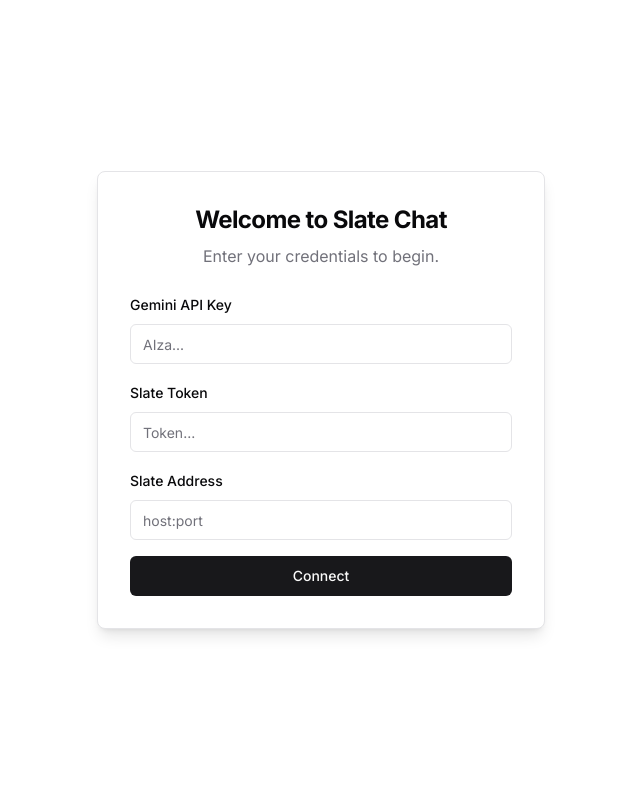
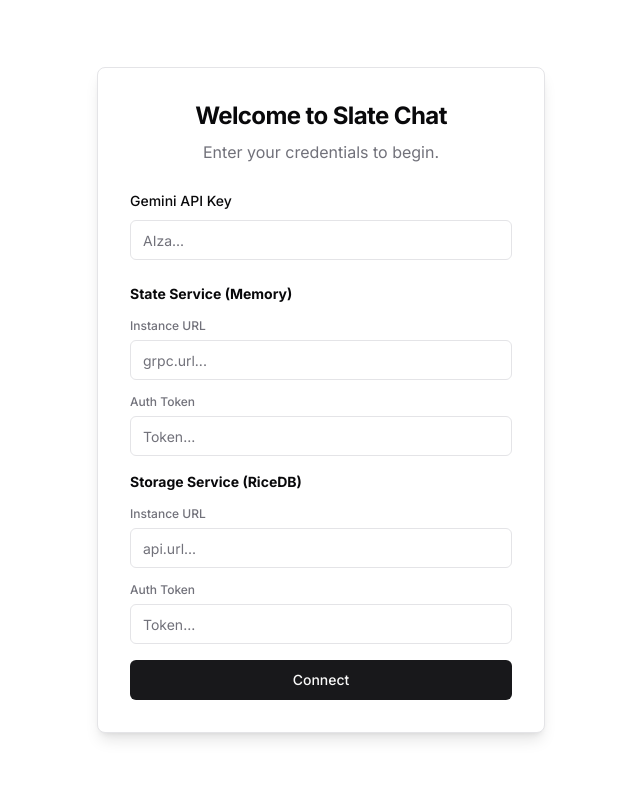
Before and after one commit to shankha98/slate_demo, a FastAPI app: page / in a window 1280 px wide. Shown: the whole page, without its empty margins (319-959 px from the left). Run offline with FastAPI, Linux system fonts and the light colour scheme; some libraries are stand-ins or nearby versions.

Commit message:
feat: Refactor agent configuration to consolidate legacy parameters and enhance template context

```diff
--- a/app/main.py
+++ b/app/main.py
@@ -1,3 +1,4 @@
+import os
 import json
 import sys
 import uuid
@@ -41,7 +42,21 @@
 
 @app.get("/", response_class=HTMLResponse)
 async def get(request: Request):
-    return templates.TemplateResponse(request=request, name="index.html")
+    # Pass defaults from environment
+    defaults = {
+        "gemini_key": os.getenv("GEMINI_API_KEY", ""),
+        "state_instance_url": os.getenv("STATE_INSTANCE_URL", "")
+        or os.getenv("SLATE_ADDRESS", ""),
+        "state_auth_token": os.getenv("STATE_AUTH_TOKEN", "")
+        or os.getenv("SLATE_TOKEN", ""),
+        "storage_instance_url": os.getenv("STORAGE_INSTANCE_URL", ""),
+        "storage_auth_token": os.getenv("STORAGE_AUTH_TOKEN", ""),
+        "storage_user": os.getenv("STORAGE_USER", "admin"),
+        "storage_http_port": os.getenv("STORAGE_HTTP_PORT", "80"),
+    }
+    return templates.TemplateResponse(
+        request=request, name="index.html", context=defaults
+    )
 
 
 class ConnectionManager:
@@ -82,8 +97,16 @@
     # Extract optional config from query params
     query_params = websocket.query_params
     gemini_key = query_params.get("gemini_key")
+
+    # Legacy params
     slate_token = query_params.get("slate_token")
     slate_address = query_params.get("slate_address")
+
+    # New params
+    state_instance_url = query_params.get("state_instance_url")
+    state_auth_token = query_params.get("state_auth_token")
+    storage_instance_url = query_params.get("storage_instance_url")
+    storage_auth_token = query_params.get("storage_auth_token")
 
     # Notify client of both IDs
     await websocket.send_json(
@@ -101,6 +124,10 @@
         run_id=run_id,
         logger=logger,
         gemini_key=gemini_key,
+        state_instance_url=state_instance_url,
+        state_auth_token=state_auth_token,
+        storage_instance_url=storage_instance_url,
+        storage_auth_token=storage_auth_token,
         slate_token=slate_token,
         slate_address=slate_address,
     )
--- a/app/templates/index.html
+++ b/app/templates/index.html
@@ -1,4 +1,4 @@
-<!DOCTYPE html>
+<!doctype html>
 <html lang="en">
   <head>
     <meta charset="UTF-8" />
@@ -174,25 +174,63 @@
               id="init-gemini-key"
               class="flex h-10 w-full rounded-md border border-input bg-background px-3 py-2 text-sm ring-offset-background placeholder:text-muted-foreground focus-visible:outline-none focus-visible:ring-2 focus-visible:ring-ring focus-visible:ring-offset-2"
               placeholder="AIza..."
+              value="{{ gemini_key }}"
             />
           </div>
-          <div class="space-y-2">
-            <label class="text-sm font-medium">Slate Token</label>
+          <div class="grid grid-cols-1 gap-2">
+            <label class="text-sm font-bold mt-2">State Service (Memory)</label>
+            <div class="space-y-1">
+              <label class="text-xs font-medium text-muted-foreground"
+                >Instance URL</label
+              >
+              <input
+                type="text"
+                id="init-state-url"
+                class="flex h-10 w-full rounded-md border border-input bg-background px-3 py-2 text-sm ring-offset-background placeholder:text-muted-foreground focus-visible:outline-none focus-visible:ring-2 focus-visible:ring-ring focus-visible:ring-offset-2"
+                placeholder="grpc.url..."
+                value="{{ state_instance_url }}"
+              />
+            </div>
+            <div class="space-y-1">
+              <label class="text-xs font-medium text-muted-foreground"
+                >Auth Token</label
+              >
               <input
                 type="password"
-              id="init-slate-token"
+                id="init-state-token"
                 class="flex h-10 w-full rounded-md border border-input bg-background px-3 py-2 text-sm ring-offset-background placeholder:text-muted-foreground focus-visible:outline-none focus-visible:ring-2 focus-visible:ring-ring focus-visible:ring-offset-2"
                 placeholder="Token..."
+                value="{{ state_auth_token }}"
               />
             </div>
-          <div class="space-y-2">
-            <label class="text-sm font-medium">Slate Address</label>
+
+            <label class="text-sm font-bold mt-2"
+              >Storage Service (RiceDB)</label
+            >
+            <div class="space-y-1">
+              <label class="text-xs font-medium text-muted-foreground"
+                >Instance URL</label
+              >
               <input
                 type="text"
-              id="init-slate-address"
+                id="init-storage-url"
                 class="flex h-10 w-full rounded-md border border-input bg-background px-3 py-2 text-sm ring-offset-background placeholder:text-muted-foreground focus-visible:outline-none focus-visible:ring-2 focus-visible:ring-ring focus-visible:ring-offset-2"
-              placeholder="host:port"
+                placeholder="api.url..."
+                value="{{ storage_instance_url }}"
               />
+            </div>
+            <div class="space-y-1">
+              <label class="text-xs font-medium text-muted-foreground"
+                >Auth Token</label
+              >
+              <input
+                type="password"
+                id="init-storage-token"
+                class="flex h-10 w-full rounded-md border border-input bg-background px-3 py-2 text-sm ring-offset-background placeholder:text-muted-foreground focus-visible:outline-none focus-visible:ring-2 focus-visible:ring-ring focus-visible:ring-offset-2"
+                placeholder="Token..."
+                value="{{ storage_auth_token }}"
+              />
+            </div>
           </div>
 
           <div id="init-error" class="text-sm text-destructive hidden"></div>
@@ -235,23 +273,57 @@
               placeholder="AIza..."
             />
           </div>
-          <div class="space-y-2">
-            <label class="text-sm font-medium">Slate Token</label>
+
+          <div class="grid grid-cols-1 gap-2">
+            <label class="text-sm font-bold mt-2">State Service (Memory)</label>
+            <div class="space-y-1">
+              <label class="text-xs font-medium text-muted-foreground"
+                >Instance URL</label
+              >
+              <input
+                type="text"
+                id="state-url"
+                class="flex h-10 w-full rounded-md border border-input bg-background px-3 py-2 text-sm ring-offset-background placeholder:text-muted-foreground focus-visible:outline-none focus-visible:ring-2 focus-visible:ring-ring focus-visible:ring-offset-2"
+                placeholder="grpc.url..."
+              />
+            </div>
+            <div class="space-y-1">
+              <label class="text-xs font-medium text-muted-foreground"
+                >Auth Token</label
+              >
               <input
                 type="password"
-              id="slate-token"
+                id="state-token"
                 class="flex h-10 w-full rounded-md border border-input bg-background px-3 py-2 text-sm ring-offset-background placeholder:text-muted-foreground focus-visible:outline-none focus-visible:ring-2 focus-visible:ring-ring focus-visible:ring-offset-2"
                 placeholder="Token..."
               />
             </div>
-          <div class="space-y-2">
-            <label class="text-sm font-medium">Slate Address</label>
+
+            <label class="text-sm font-bold mt-2"
+              >Storage Service (RiceDB)</label
+            >
+            <div class="space-y-1">
+              <label class="text-xs font-medium text-muted-foreground"
+                >Instance URL</label
+              >
               <input
                 type="text"
-              id="slate-address"
+                id="storage-url"
                 class="flex h-10 w-full rounded-md border border-input bg-background px-3 py-2 text-sm ring-offset-background placeholder:text-muted-foreground focus-visible:outline-none focus-visible:ring-2 focus-visible:ring-ring focus-visible:ring-offset-2"
-              placeholder="host:port"
+                placeholder="api.url..."
               />
+            </div>
+            <div class="space-y-1">
+              <label class="text-xs font-medium text-muted-foreground"
+                >Auth Token</label
+              >
+              <input
+                type="password"
+                id="storage-token"
+                class="flex h-10 w-full rounded-md border border-input bg-background px-3 py-2 text-sm ring-offset-background placeholder:text-muted-foreground focus-visible:outline-none focus-visible:ring-2 focus-visible:ring-ring focus-visible:ring-offset-2"
+                placeholder="Token..."
+              />
+            </div>
           </div>
           <div class="border-t border-border pt-4 mt-4">
             <label class="text-sm font-medium">Slate Memory ID (run_id)</label>
@@ -1710,11 +1782,16 @@
 
       // Inputs
       const initGeminiKey = document.getElementById("init-gemini-key");
-      const initSlateToken = document.getElementById("init-slate-token");
-      const initSlateAddress = document.getElementById("init-slate-address");
+      const initStateUrl = document.getElementById("init-state-url");
+      const initStateToken = document.getElementById("init-state-token");
+      const initStorageUrl = document.getElementById("init-storage-url");
+      const initStorageToken = document.getElementById("init-storage-token");
+
       const geminiKeyInput = document.getElementById("gemini-key");
-      const slateTokenInput = document.getElementById("slate-token");
-      const slateAddressInput = document.getElementById("slate-address");
+      const stateUrlInput = document.getElementById("state-url");
+      const stateTokenInput = document.getElementById("state-token");
+      const storageUrlInput = document.getElementById("storage-url");
+      const storageTokenInput = document.getElementById("storage-token");
 
       let ws;
 
@@ -1745,35 +1822,64 @@
       function getStoredCreds() {
         return {
           geminiKey: localStorage.getItem("gemini_api_key"),
-          slateToken: localStorage.getItem("slate_token"),
-          slateAddress: localStorage.getItem("slate_address"),
+          stateUrl: localStorage.getItem("state_url"),
+          stateToken: localStorage.getItem("state_token"),
+          storageUrl: localStorage.getItem("storage_url"),
+          storageToken: localStorage.getItem("storage_token"),
           runId: getRunId(),
         };
       }
 
-      function saveCreds(geminiKey, slateToken, slateAddress) {
+      function saveCreds(
+        geminiKey,
+        stateUrl,
+        stateToken,
+        storageUrl,
+        storageToken,
+      ) {
         localStorage.setItem("gemini_api_key", geminiKey);
-        localStorage.setItem("slate_token", slateToken);
-        localStorage.setItem("slate_address", slateAddress);
+        localStorage.setItem("state_url", stateUrl);
+        localStorage.setItem("state_token", stateToken);
+        if (storageUrl) localStorage.setItem("storage_url", storageUrl);
+        if (storageToken) localStorage.setItem("storage_token", storageToken);
 
         // Sync inputs
         geminiKeyInput.value = geminiKey;
-        slateTokenInput.value = slateToken;
-        slateAddressInput.value = slateAddress;
+        stateUrlInput.value = stateUrl;
+        stateTokenInput.value = stateToken;
+        storageUrlInput.value = storageUrl || "";
+        storageTokenInput.value = storageToken || "";
+
         initGeminiKey.value = geminiKey;
-        initSlateToken.value = slateToken;
-        initSlateAddress.value = slateAddress;
+        initStateUrl.value = stateUrl;
+        initStateToken.value = stateToken;
+        initStorageUrl.value = storageUrl || "";
+        initStorageToken.value = storageToken || "";
       }
 
       function checkCreds() {
         const creds = getStoredCreds();
-        if (creds.geminiKey && creds.slateToken && creds.slateAddress) {
+        // Storage is optional in UI check? Maybe, but if provided, use it.
+        // We require gemini + state service at minimum.
+        if (creds.geminiKey && creds.stateUrl && creds.stateToken) {
           initialModal.classList.add("hidden");
           geminiKeyInput.value = creds.geminiKey;
-          slateTokenInput.value = creds.slateToken;
-          slateAddressInput.value = creds.slateAddress;
+          stateUrlInput.value = creds.stateUrl;
+          stateTokenInput.value = creds.stateToken;
+          storageUrlInput.value = creds.storageUrl || "";
+          storageTokenInput.value = creds.storageToken || "";
           return true;
         } else {
+          // If we have default values from backend (via HTML values), we can check them too.
+          if (
+            initGeminiKey.value &&
+            initStateUrl.value &&
+            initStateToken.value
+          ) {
+            // Pre-fill localStorage if empty? No, let user confirm.
+            // Just ensure UI reflects it (which it does via HTML value attr).
+            // We could auto-connect? Maybe not, better to let user confirm.
+          }
           initialModal.classList.remove("hidden");
           return false;
         }
@@ -1788,18 +1894,21 @@
       if (initConnectBtn) {
         initConnectBtn.addEventListener("click", () => {
           const gKey = initGeminiKey.value.trim();
-          const sToken = initSlateToken.value.trim();
-          const sAddr = initSlateAddress.value.trim();
-
-          if (!gKey || !sToken || !sAddr) {
+          const sUrl = initStateUrl.value.trim();
+          const sToken = initStateToken.value.trim();
+          const stUrl = initStorageUrl.value.trim();
+          const stToken = initStorageToken.value.trim();
+
+          if (!gKey || !sUrl || !sToken) {
             if (initError) {
-              initError.textContent = "All fields are required.";
+              initError.textContent =
+                "Gemini Key and State Service details are required.";
               initError.classList.remove("hidden");
             }
             return;
           }
 
-          saveCreds(gKey, sToken, sAddr);
+          saveCreds(gKey, sUrl, sToken, stUrl, stToken);
           if (initialModal) initialModal.classList.add("hidden");
           connect();
         });
@@ -1810,6 +1919,15 @@
         // Populate run_id input when opening settings
         const runIdInput = document.getElementById("run-id-input");
         if (runIdInput) runIdInput.value = getRunId();
+
+        // Sync inputs from localStorage just in case
+        const creds = getStoredCreds();
+        geminiKeyInput.value = creds.geminiKey || "";
+        stateUrlInput.value = creds.stateUrl || "";
+        stateTokenInput.value = creds.stateToken || "";
+        storageUrlInput.value = creds.storageUrl || "";
+        storageTokenInput.value = creds.storageToken || "";
+
         settingsModal.classList.remove("hidden");
       });
 
@@ -1839,16 +1957,20 @@
 
       saveSettingsBtn.addEventListener("click", () => {
         const gKey = geminiKeyInput.value.trim();
-        const sToken = slateTokenInput.value.trim();
-        const sAddr = slateAddressInput.value.trim();
-
-        if (!gKey || !sToken || !sAddr) {
-          alert("All fields are required.");
+        const sUrl = stateUrlInput.value.trim();
+        const sToken = stateTokenInput.value.trim();
+        const stUrl = storageUrlInput.value.trim();
+        const stToken = storageTokenInput.value.trim();
+
+        if (!gKey || !sUrl || !sToken) {
+          alert("Gemini Key and State Service details are required.");
           return;
         }
 
-        saveCreds(gKey, sToken, sAddr);
+        saveCreds(gKey, sUrl, sToken, stUrl, stToken);
         settingsModal.classList.add("hidden");
+        // Reconnect with new settings?
+        connect();
       });
 
       clearSettingsBtn.addEventListener("click", () => {
@@ -1889,8 +2011,14 @@
         params.append("run_id", creds.runId); // Persistent Slate memory ID
         params.append("session_id", currentSessionId); // New chat session ID
         params.append("gemini_key", creds.geminiKey);
-        params.append("slate_token", creds.slateToken);
-        params.append("slate_address", creds.slateAddress);
+
+        // Pass new params
+        params.append("state_instance_url", creds.stateUrl);
+        params.append("state_auth_token", creds.stateToken);
+        if (creds.storageUrl)
+          params.append("storage_instance_url", creds.storageUrl);
+        if (creds.storageToken)
+          params.append("storage_auth_token", creds.storageToken);
 
         wsUrl += `?${params.toString()}`;
 
@@ -1985,7 +2113,7 @@
             latencyColor = "bg-yellow-900 text-yellow-300"; // medium 100-500ms
           }
           latencyBadge = `<span class="${latencyColor} text-[10px] px-1.5 py-0.5 rounded font-mono ml-1">${latency.toFixed(
-            2
+            2,
           )}ms</span>`;
         }
 
@@ -2005,7 +2133,7 @@
               ${toolBadge}${latencyBadge}
             </div>
             <div class="text-zinc-300 whitespace-pre-wrap leading-relaxed">${escapeHtml(
-              data.content
+              data.content,
             )}</div>
         `;
 
```
Also changed, not shown: app/agents.py (+39 -10 lines). Lines whose indentation alone changed are shown as unchanged.
